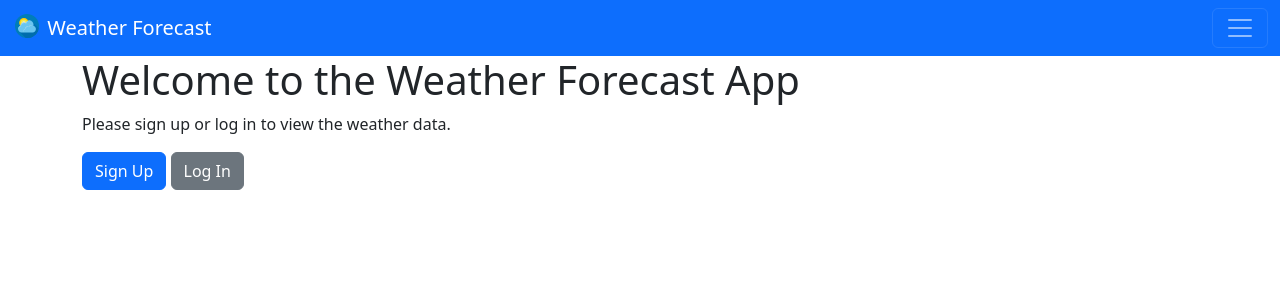
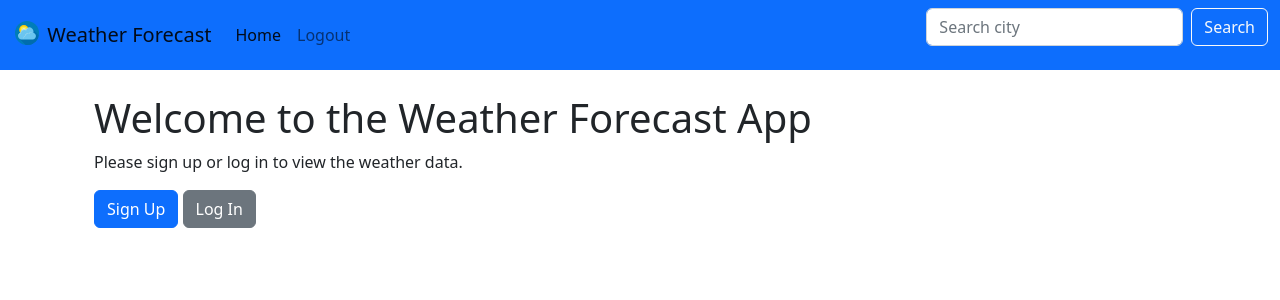
Before and after one commit to Vsirotkin/Python_Meteo_Project, a Django app: page / in a window 1280 px wide. Shown: the top 300 px of the page. Run offline with Django 4.2, Linux system fonts and the light colour scheme; a user stored in the database is signed in.

Commit message:
new navbar with searchbar

```diff
--- a/templates/_base.html
+++ b/templates/_base.html
@@ -12,18 +12,17 @@
     <link rel="icon" type="image/png" sizes="16x16" href="{% static 'favicon/favicon-16x16.png' %}">
     <link rel="manifest" href="{% static 'favicon/site.webmanifest' %}">
 
+
     <!-- Title -->
     <title>{% block title %}Meteo Forecast site{% endblock %}</title>
 </head>
 
 <body>
-    <!-- Navbar -->
     {% include 'utilities/navbar.html' %}
 
-    <div id="content">
-        {% block content %}
-        {% endblock content %}
-    </div>
+    <main class="container mt-4">
+        {% block content %}{% endblock %}
+    </main>
 
     <!-- Bootstrap JS -->
     <script src="https://cdn.jsdelivr.net/npm/bootstrap@5.2.3/dist/js/bootstrap.bundle.min.js"
--- a/templates/utilities/navbar.html
+++ b/templates/utilities/navbar.html
@@ -1,34 +1,22 @@
 <!-- navbar.html -->
+{% load static %}
+
 {% block navbar %}
-<nav class="navbar navbar-dark bg-primary">
+<nav class="navbar navbar-expand-lg bg-primary">
     <div class="container-fluid">
         <a class="navbar-brand" href="#">
-            <img src="static/images/logo.svg" alt="Logo" width="30" height="24" class="d-inline-block align-text-top">
+            <img src="{% static 'images/logo.svg' %}" alt="Logo" width="30" height="24"
+                class="d-inline-block align-text-top">
             Weather Forecast
         </a>
-        <button class="navbar-toggler" type="button" data-bs-toggle="collapse" data-bs-target="#navbarNavDropdown"
-            aria-controls="navbarNavDropdown" aria-expanded="false" aria-label="Toggle navigation">
-            <span class="navbar-toggler-icon"></span>
-        </button>
-        <div class="collapse navbar-collapse" id="navbarNavDropdown">
-            <ul class="navbar-nav">
+        <div class="navbar-collapse">
+            <ul class="navbar-nav me-auto mb-2 mb-lg-0">
                 {% if user.is_authenticated %}
                 <li class="nav-item">
                     <a class="nav-link active" aria-current="page" href="{% url 'weather:home' %}">Home</a>
                 </li>
                 <li class="nav-item">
                     <a class="nav-link" href="{% url 'accounts:logout' %}">Logout</a>
-                </li>
-                <li class="nav-item dropdown">
-                    <a class="nav-link dropdown-toggle" href="#" role="button" data-bs-toggle="dropdown" aria-expanded="false">
-                        Cities
-                    </a>
-                    <ul class="dropdown-menu">
-                        <li><a class="dropdown-item" href="{% url 'weather:home' %}">All Cities</a></li>
-                        {% for city_name in city_names %}
-                            <li><a class="dropdown-item" href="{% url 'weather:home' %}?city={{ city_name }}">{{ city_name }}</a></li>
-                        {% endfor %}
-                    </ul>
                 </li>
                 {% else %}
                 <li class="nav-item">
@@ -42,6 +30,11 @@
                 </li>
                 {% endif %}
             </ul>
+            <form class="d-flex" role="search" action="{% url 'weather:search_city' %}" method="GET">
+                <input class="form-control me-2" type="search" placeholder="Search city" aria-label="Search"
+                    name="city">
+                <button class="btn btn-outline-light" type="submit">Search</button>
+            </form>
         </div>
     </div>
 </nav>
--- a/templates/weather/welcome.html
+++ b/templates/weather/welcome.html
@@ -1,3 +1,4 @@
+<!-- welcome.html -->
 {% extends "_base.html" %}
 
 {% block content %}
--- a/weather/urls.py
+++ b/weather/urls.py
@@ -1,18 +1,18 @@
 from django.urls import path
 from . import views
 
-from .views import SearchHistoryAPIView
 
 app_name = "weather"
 
 urlpatterns = [
     path("", views.welcome, name="welcome"),
     path("home/", views.home, name="home"),
+    path('search/', views.search_city, name='search_city'),
 ]
 
 # API
 urlpatterns += [
     path(
-        "api/search-history/", SearchHistoryAPIView.as_view(), name="search-history-api"
+        "api/search-history/", views.SearchHistoryAPIView.as_view(), name="search-history-api"
     ),
 ]
--- a/weather/views.py
+++ b/weather/views.py
@@ -7,13 +7,10 @@ import json
 from .models import SearchHistory
 from .utils import fetch_weather_data
 
+# API
 from rest_framework.views import APIView
 from rest_framework.response import Response
 from .serializers import SearchHistorySerializer
-
-
-def welcome(request):
-    return render(request, "weather/welcome.html")
 
 
 @login_required
@@ -28,9 +25,9 @@ def home(request):
     combined_data = list(zip(city_names, weather_data))
 
     selected_city = request.GET.get("city")
-    if selected_city and selected_city != "All Cities":
+    if selected_city:
         combined_data = [
-            (name, data) for name, data in combined_data if name == selected_city
+            (name, data) for name, data in combined_data if name.lower() == selected_city.lower()
         ]
         # Store the last viewed city in the cache
         cache.set(f"last_viewed_city_{request.user.id}", selected_city)
@@ -41,14 +38,45 @@ def home(request):
         last_viewed_city = cache.get(f"last_viewed_city_{request.user.id}")
         if last_viewed_city:
             combined_data = [
-                (name, data) for name, data in combined_data if name == last_viewed_city
+                (name, data) for name, data in combined_data if name.lower() == last_viewed_city.lower()
             ]
+        else:
+            # If no city is selected and no city is in the cache, show all cities
+            combined_data = list(zip(city_names, weather_data))
 
     return render(
         request,
         "weather/home.html",
-        {"combined_data": combined_data, "city_names": city_names},
+        {"combined_data": combined_data},
     )
+
+
+def welcome(request):
+    with open("weather/cities.json", "r") as file:
+        cities = json.load(file)
+    city_names = [city["name"] for city in cities]
+    print(f"Context variables in welcome view: {city_names}")  # Debug statement
+    return render(request, "weather/welcome.html", {"city_names": city_names})
+
+
+def search_city(request):
+    if request.method == 'GET':
+        city_name = request.GET.get('city')
+        if city_name:
+            with open("weather/cities.json", "r") as file:
+                cities = json.load(file)
+
+            city_names = [city["name"] for city in cities]
+            latitudes = [city["latitude"] for city in cities]
+            longitudes = [city["longitude"] for city in cities]
+            weather_data = fetch_weather_data(latitudes, longitudes)
+            combined_data = list(zip(city_names, weather_data))
+
+            filtered_data = [(name, data) for name, data in combined_data if name.lower() == city_name.lower()]
+
+            return render(request, 'weather/home.html', {'combined_data': filtered_data, 'city_names': city_names})
+        else:
+            return render(request, 'weather/home.html', {'combined_data': [], 'city_names': []})
 
 
 class SearchHistoryAPIView(APIView):
```
